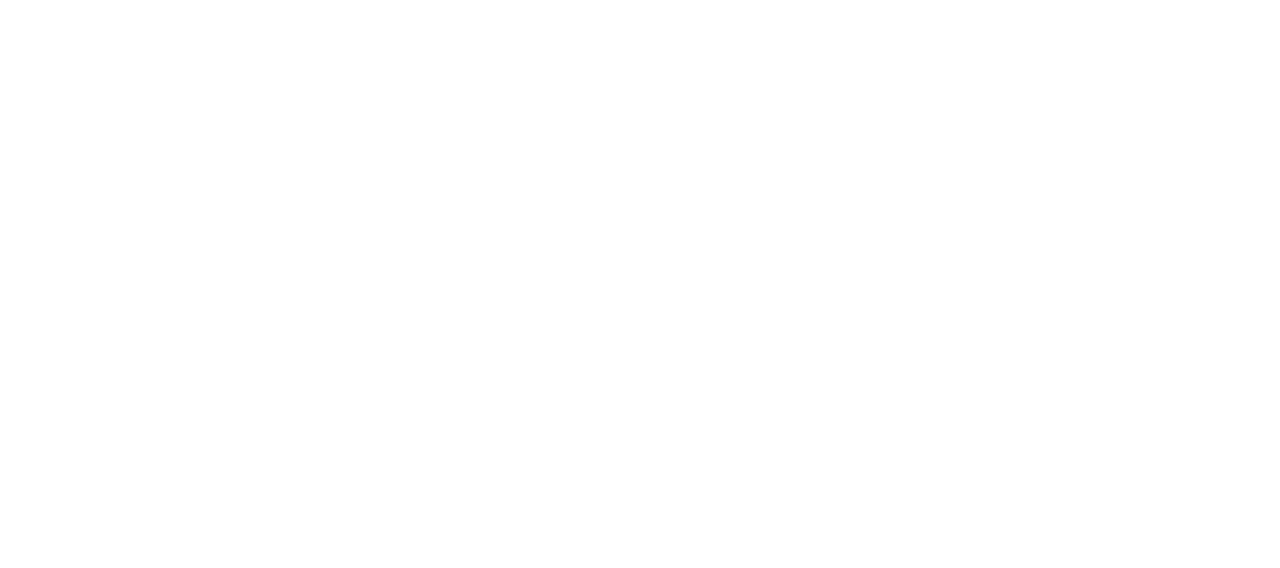
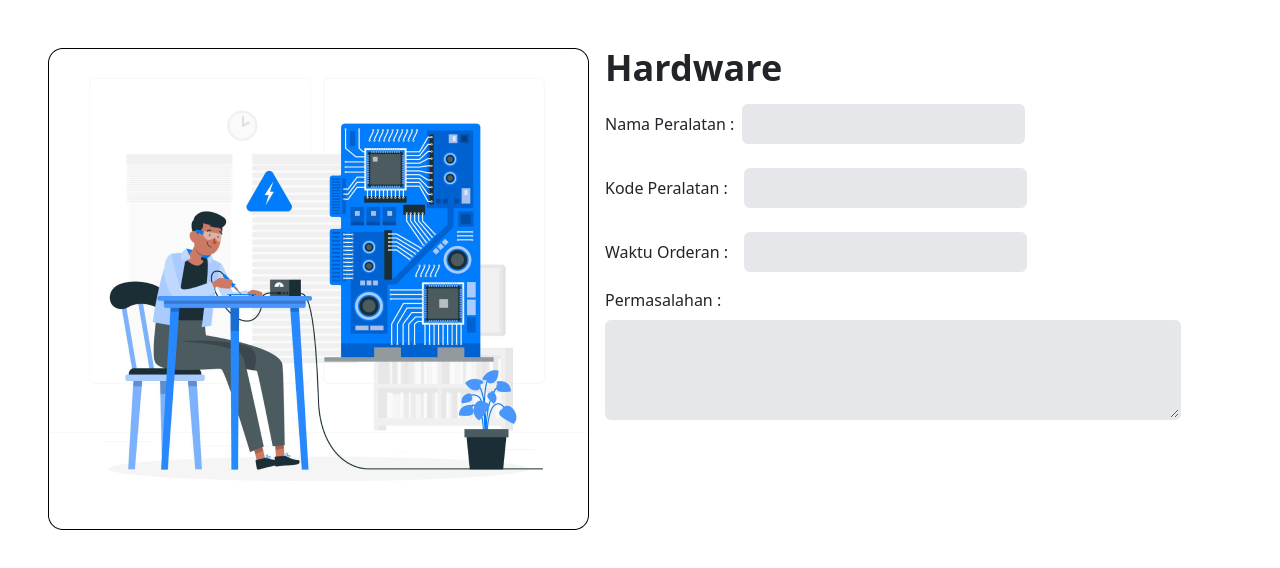
Before and after one commit to firmann19/LandingPage-work-order, a React (Create React App) app: page /checkout-page in a window 1280 px wide. Before the commit this address had no page. Shown: the top 568 px of the page. Built offline with nearby package versions, Linux system fonts and the light colour scheme.

Commit message:
update firman 02/03/2023

```diff
--- a/src/App.js
+++ b/src/App.js
@@ -1,5 +1,6 @@
 import React from 'react';
 import { Route, Routes } from 'react-router-dom';
+import CheckOutPage from './pages/CheckOutPage';
 import CompleteOrder from './pages/CompleteOrder';
 import LoginPage from './pages/LoginPage';
 import RegisterPage from './pages/RegisterPage';
@@ -11,6 +12,7 @@
          <Route path="/login-page" element={<LoginPage />} />
          <Route path="/register-page" element={<RegisterPage />} />
          <Route path="/complete-order" element={<CompleteOrder />} />
+         <Route path="/checkout-page" element={<CheckOutPage />} />
        </Routes>
     </>
   );
--- /dev/null
+++ b/src/components/CheckOutInput.js
@@ -0,0 +1,48 @@
+import React from "react";
+
+function CheckOutInput() {
+  return (
+    <form>
+        <div className="mb-3 ms-3">
+         <label for="NamaPeralatan" class="form-label">Nama Peralatan :</label>
+       <input
+        type="text"
+        className="ms-2 col-auto bg-gray-200 font-Quicksand text-primary leading-tight border-2 mt-2 border-gray-200 rounded py-2 px-4 focus:outline-none focus:bg-white focus:border-primary md:h-16 md:text-xl lg:text-base lg:h-10"
+        required
+      />
+      </div>
+
+      <div className="mb-3 ms-3">
+         <label for="KodePeralatan" class="form-label">Kode Peralatan :</label>
+       <input
+        type="text"
+        className="ms-3 col-auto bg-gray-200 font-Quicksand text-primary leading-tight border-2 mt-2 border-gray-200 rounded py-2 px-4 focus:outline-none focus:bg-white focus:border-primary md:h-16 md:text-xl lg:text-base lg:h-10"
+        required
+      />
+      </div>
+
+      <div className="mb-3 ms-3">
+         <label for="KodePeralatan" class="form-label">Waktu Orderan  :</label>
+       <input
+        type="text"
+        className="ms-3 col-auto bg-gray-200 font-Quicksand text-primary leading-tight border-2 mt-2 border-gray-200 rounded py-2 px-4 focus:outline-none focus:bg-white focus:border-primary md:h-16 md:text-xl lg:text-base lg:h-10"
+        required
+      />
+      </div>
+
+      <div className="ms-3 items-center">
+        <label for="TextInput" className="waktu">
+          Permasalahan :
+        </label>
+
+        <textarea
+          className="w-full bg-gray-200 font-Quicksand text-primary leading-tight border-2 mt-2 border-gray-200 rounded focus:outline-none focus:bg-white focus:border-primary md:text-xl lg:text-base "
+          id="deskripsi-permasalahan"
+          rows="4"
+        />
+      </div>
+    </form>
+  );
+}
+
+export default CheckOutInput;
--- /dev/null
+++ b/src/pages/CheckOutPage.js
@@ -0,0 +1,24 @@
+import React from 'react'
+import ImgCheckout from '../assets/image/img-checkout.png'
+import CheckOutInput from '../components/CheckOutInput'
+
+function CheckOutPage() {
+  return (
+    <div id="checkoutPage" className="h-screen">
+        <div className='flex flex-row py-5 px-5'>
+      <div className='img-checkout'>
+         <img src={ImgCheckout} className='' alt='img-checkout' height="" width="" />
+      </div>
+
+      <div className='w-1/2'>
+        <h2 className='font-Philosopher font-bold text-4xl md:text-6xl lg:text-4xl text-center mb-3 ms-3 position-absolute'>Hardware</h2>
+        <div className='mt-5'>
+        <CheckOutInput/>
+        </div>
+      </div>
+      </div>
+    </div>
+  )
+}
+
+export default CheckOutPage
--- a/src/pages/CompleteOrder.js
+++ b/src/pages/CompleteOrder.js
@@ -5,7 +5,7 @@
 
 function CompleteOrder() {
   return (
-    <div id="loginPage" className="h-screen">
+    <div id="completeOrder" className="h-screen">
      <img
               src={completeImg}
               alt="complete illustration image."
```
Also changed, not shown: src/assets/image/img-checkout.png (added).
